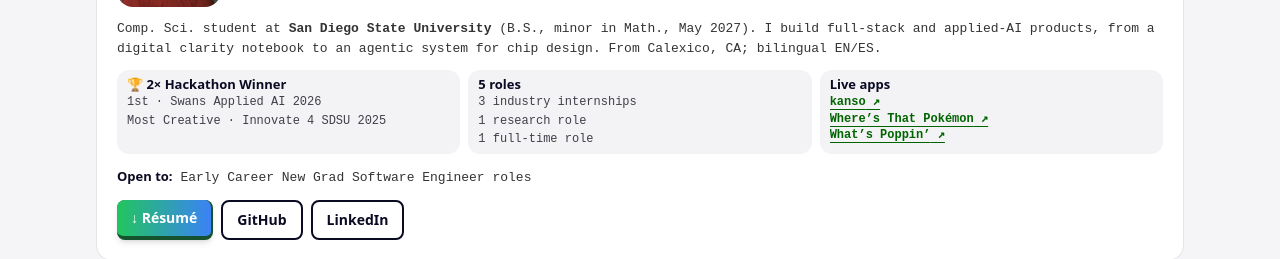
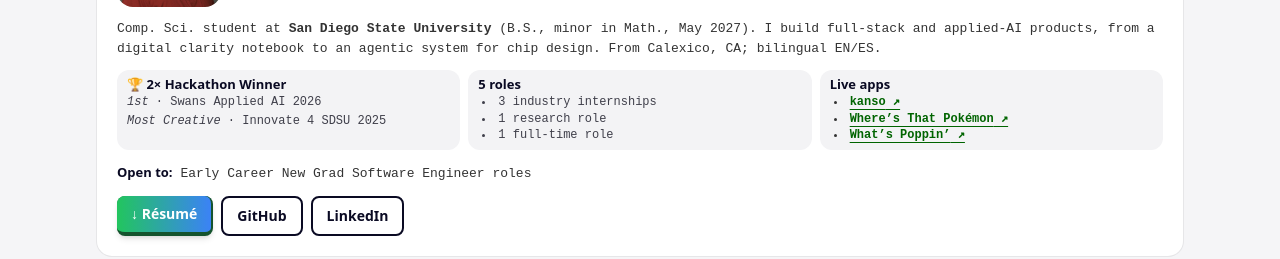
Before and after one commit to LuisFVillalon/LuisV-Portfolio, a Next.js app: page / in a window 1280 px wide. Shown: the part 191-450 px from the top of the page. Built offline with nearby package versions, Linux system fonts and the light colour scheme; no server answers.

Commit message:
feat(home): italic award placings, bullets on roles and live apps in intro proof tiles

```diff
--- a/src/app/components/home/IntroTile.tsx
+++ b/src/app/components/home/IntroTile.tsx
@@ -6,7 +6,9 @@ import { GITHUB_URL } from '@/app/lib/contact';
 import { BentoTile, inlineLinkClass, primaryButtonClass, secondaryButtonClass } from './BentoTile';
 import { isLiveApp } from './ProjectTile';
 
-type Fact = { headline: string; detail: string[]; links?: { label: string; href: string }[] };
+// A detail line; `lead` (an award placing such as "1st") renders italic before `text`.
+type Detail = { lead?: string; text: string };
+type Fact = { headline: string; detail: Detail[]; bullets?: boolean; links?: { label: string; href: string }[] };
 
 // Live deployments named in the intro, by their projects.ts title; the URL comes from there.
 const LIVE_APPS = [
@@ -22,11 +24,13 @@ function getProofFacts(): Fact[] {
     const awards = getAwardProjects().flatMap((p) => (p.award ? [p.award] : []));
     if (awards.length > 1) {
         // One win per line: "1st · Swans Applied AI 2026".
-        const short = ({ title, event }: { title: string; event: string }) =>
-            `${title.replace('First Place', '1st').replace(/ Project$/, '')} · ${event.replace(/ Hackathon/, '')}`;
+        const short = ({ title, event }: { title: string; event: string }): Detail => ({
+            lead: title.replace('First Place', '1st').replace(/ Project$/, ''),
+            text: ` · ${event.replace(/ Hackathon/, '')}`,
+        });
         facts.push({ headline: `🏆 ${awards.length}× Hackathon Winner`, detail: awards.map(short) });
     } else if (awards.length === 1) {
-        facts.push({ headline: `🏆 ${awards[0].title}`, detail: [awards[0].event] });
+        facts.push({ headline: `🏆 ${awards[0].title}`, detail: [{ text: awards[0].event }] });
     }
 
     // One role type per line, counted from the titles: "3 industry internships" / "1 research role" / "1 full-time role".
@@ -43,7 +47,10 @@ function getProofFacts(): Fact[] {
     if (professionalExperience.length > 0) {
         facts.push({
             headline: `${professionalExperience.length} roles`,
-            detail: labels.flatMap((l, i) => (counts[i] ? [`${counts[i]} ${counts[i] === 1 ? l.one : l.many}`] : [])),
+            detail: labels.flatMap((l, i) =>
+                counts[i] ? [{ text: `${counts[i]} ${counts[i] === 1 ? l.one : l.many}` }] : []
+            ),
+            bullets: true,
         });
     }
 
@@ -97,13 +104,22 @@ export default function IntroTile() {
                             <p className="font-sans text-[13px] lg:whitespace-nowrap font-extrabold leading-tight text-[#0A0A23]">
                                 {fact.headline}
                             </p>
-                            {fact.detail.map((line) => (
-                                <p key={line} className="mt-0.5 text-xs leading-snug text-[#3f3f4a]">
-                                    {line}
-                                </p>
-                            ))}
+                            {fact.bullets ? (
+                                <ul className="mt-0.5 list-inside list-disc pl-1 text-xs leading-snug text-[#3f3f4a]">
+                                    {fact.detail.map((line) => (
+                                        <li key={line.text}>{line.text}</li>
+                                    ))}
+                                </ul>
+                            ) : (
+                                fact.detail.map((line) => (
+                                    <p key={`${line.lead}${line.text}`} className="mt-0.5 text-xs leading-snug text-[#3f3f4a]">
+                                        {line.lead && <em>{line.lead}</em>}
+                                        {line.text}
+                                    </p>
+                                ))
+                            )}
                             {fact.links && (
-                                <ul className="mt-0.5 text-xs leading-snug">
+                                <ul className="mt-0.5 list-inside list-disc pl-1 text-xs leading-snug">
                                     {fact.links.map((link) => (
                                         <li key={link.href} className="lg:truncate">
                                             <a
```
